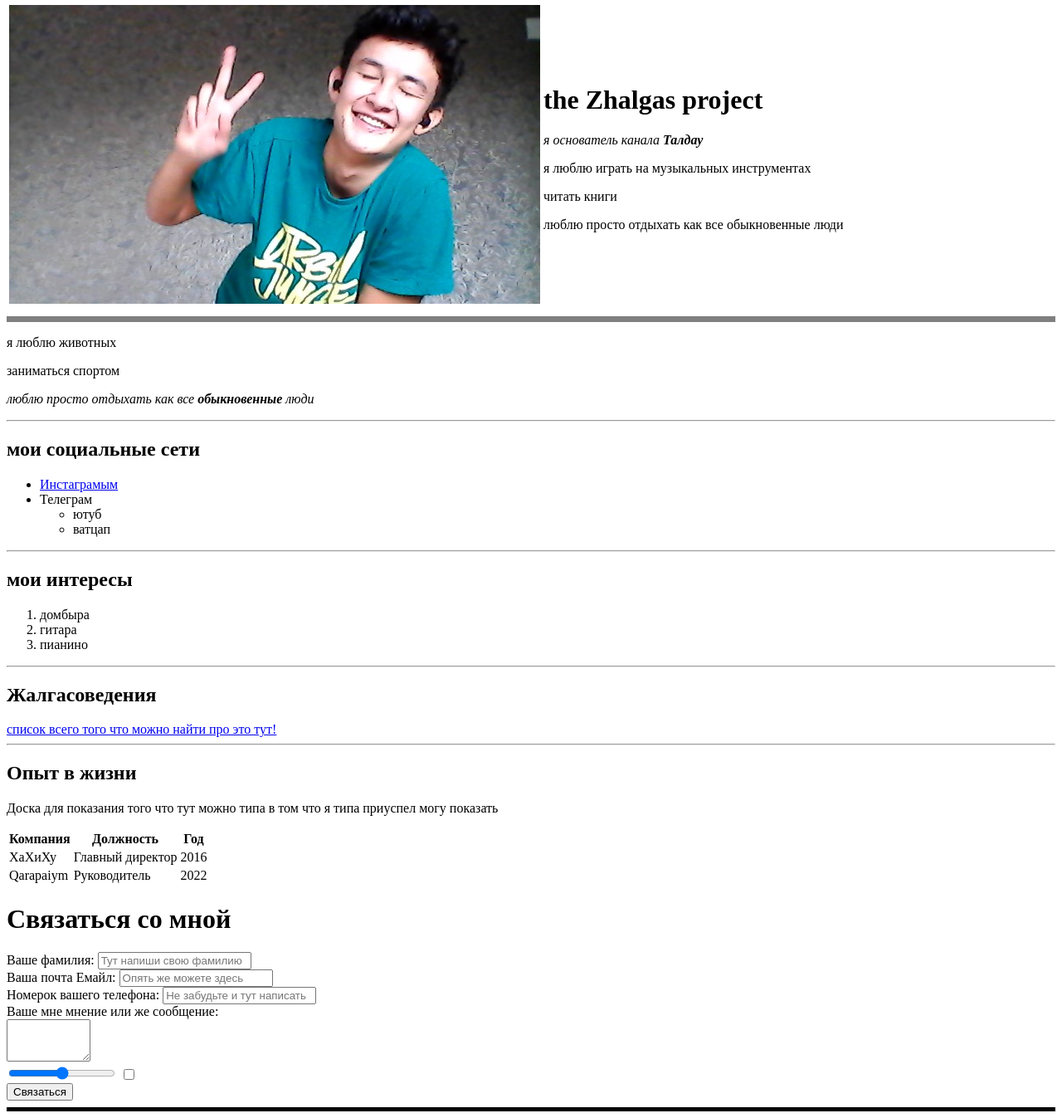
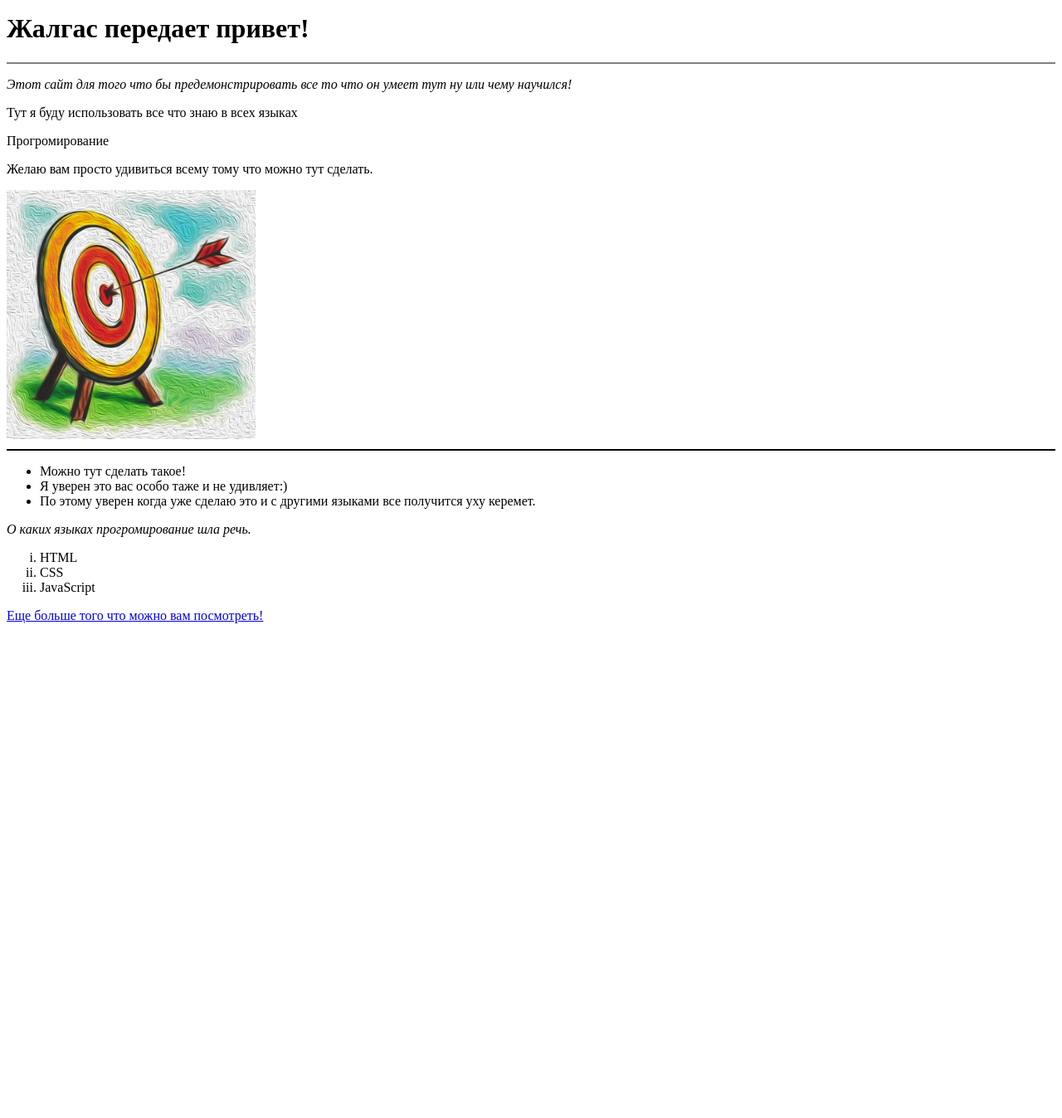
Before and after one commit to ZhalgasIT/cv, a plain HTML site: page index.html in a window 1280 px wide. Shown: the part 5-1352 px from the top of the page at 83% size. After the commit the page ends 800 px from the top, so only its background shows below. Drawn offline with Linux system fonts and the light colour scheme.

Commit message:
Версия 2.0

```diff
--- a/index.html
+++ b/index.html
@@ -2,86 +2,30 @@
 <html lang="en">
 <head>
     <meta charset="UTF-8">
-    <title>Zhalgas CV</title>
+    <meta http-equiv="X-UA-Compatible" content="IE=edge">
+    <meta name="viewport" content="width=device-width, initial-scale=1.0">
+    <title>MrZhalgas</title>
 </head>
 <body>
-    <table cellspasing="15">
-        <tr>
-            <td>
-                <img src="avaZhalga.jpg" alt="Изображение автора этого всего того что вы можете тут видеть">
-            </td>
-            <td>
-                <H1>the Zhalgas project</H1>
-                <p><em> я основатель канала<strong> Талдау</strong></em></p>
-                <p>я люблю играть на музыкальных инструментах</p>
-    <p>читать книги</p>
-    <p>люблю просто отдыхать как все обыкновенные люди</p>
-            </td>
-        </tr>
-    </table>
-
-<hr noshade size="7"/>
-    <p>я люблю животных</p>
-    <p>заниматься спортом</p>
-    <p><em>люблю просто отдыхать как все<strong> обыкновенные</strong>  люди </em> </p>
-    <hr>
-    <h2>мои социальные сети</h2>
+    <H1>Жалгас передает привет!</H1>
+    <hr noshade sizes="10"/>
+    <p> <em>Этот сайт для того что бы предемонстрировать все то что он умеет тут ну или чему научился! </em> </p>
+    <p> Тут я буду использовать все что знаю в всех языках  </p>
+    <p> Прогромирование  </p>
+    <p> Желаю вам просто удивиться всему тому что можно тут сделать.</p>
+    <img src="scale_1200.jfif" alt="Цель будет выполнена!" sizes="300" height="300">
+    <hr color="black">
     <ul>
-        <li><a href="https://www.instagram.com/zhalgasmurat17/" target="_blank">Инстаграмым</li></a>
-        <li>Телеграм</li>
-            <ul>
-                 <li>ютуб</li>
-
-                <li>ватцап</li>
-            </ul>
+        <li>Можно тут сделать такое!</li>
+        <li>Я уверен это вас особо таже и не удивляет:)</li>
+        <li>По этому уверен когда уже сделаю это и с другими языками все получится уху керемет.</li>
     </ul>
-    <hr>
-<h2>мои интересы</h2>
-        <ol>
-            <li>домбыра</li>
-            <li>гитара</li>
-            <li>пианино</li>
-        </ol>
-        <hr>
-    <h2>Жалгасоведения</h2>
- <a href="zhalgasbio.html">список всего того что можно найти про это тут!</a> <hr>
- <h2> Опыт в жизни </h2>
- <p>Доска для показания того что тут можно типа в том что я типа приуспел могу показать </p>
- <table>
-     <thead>
-        <tr>
-            <th>Компания</th>
-            <th>Должность</th>
-            <th>Год</th>
-       </tr>
-     </thead>
-     <tbody>
-        <tr><td>ХаХиХу</td>
-            <td>Главный директор</td>
-            <td>2016</td></tr>
-         <tr><td>Qarapaiym</td>
-            <td>Руководитель</td>
-            <td>2022</td></tr>
-     </tbody>
- </table>
-<h1>Связаться со мной</h1>
-    <form action="/">
-        <label for="moloko">Ваше фамилия:</label>
-        <input type="text" id="moloko" placeholder="Тут напиши свою фамилию">
-        <br>
-        <label for="email">Ваша почта Емайл:</label>
-        <input type="email" id="email" placeholder="Опять же можете здесь">
-        <br>
-        <label for="chert">Номерок вашего телефона:</label>
-        <input type="password" id="chert" placeholder="Не забудьте и тут написать">
-        <br>
-        <label for="text">Ваше мне мнение или же сообщение:</label> <br>
-        <textarea name="text" id="" cols="10" rows="3"></textarea>
-        <br>
-        <input type="range">
-        <input type="checkbox"> <br>
-        <input type="submit" value="Связаться">
-    </form>
-    <hr size="5" color="black" />
+   <em> О каких языках прогромирование шла речь.</em>
+    <ol type="i">
+        <li>HTML</li>
+        <li>CSS</li>
+        <li>JavaScript</li>
+    </ol>
+    <p><a href="zhalgas-digital.html">Еще больше того что можно вам посмотреть!</a></p>
 </body>
 </html>
```
Also changed, not shown: zhalgas-digital.html (added, +32 -0 lines), zhalgasplus.html (added, +21 -0 lines), home-vector-icon.jpg (added), scale_1200.jfif (added), 1 other file.
